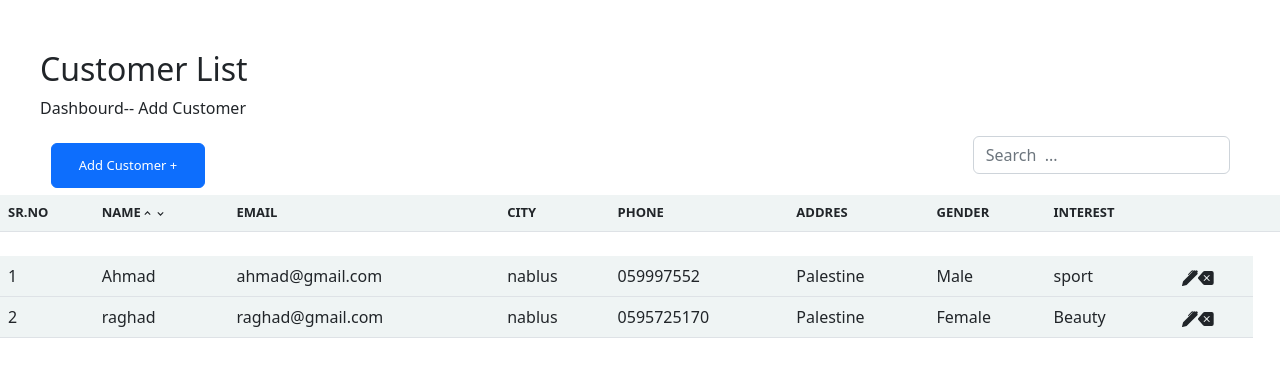
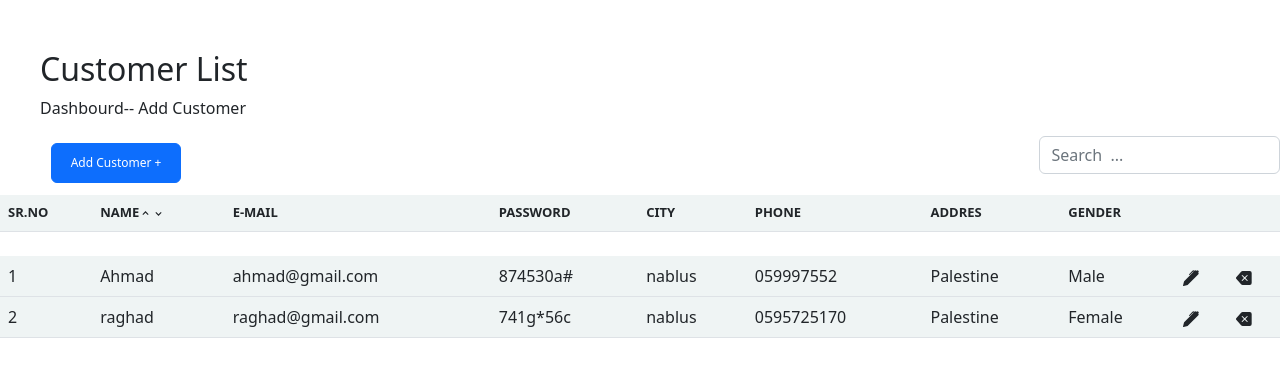
Before and after one commit to iMohammadSawalha/storify, a React (Create React App) app: page / in a window 1280 px wide. Shown: the top 376 px of the page. Built offline with nearby package versions, Linux system fonts and the light colour scheme.

Commit message:
modification to popup

```diff
--- a/src/components/Addcustomer/EditableRow.js
+++ b/src/components/Addcustomer/EditableRow.js
@@ -11,7 +11,7 @@ import { BsX } from "react-icons/bs";
 
             <tr id='edit'>
             <td>  {editFormData.ind}  </td>
-                <td> <input type="text" name="name" defaultValue={editFormData.title} onChange={handleEditFormChange} /></td>
+                <td> <input type="text" name="name" defaultValue={editFormData.name} onChange={handleEditFormChange} /></td>
 
                 <td> <input type="text" name="email" defaultValue={editFormData.email} onChange={handleEditFormChange} /></td>
 
@@ -24,10 +24,8 @@ import { BsX } from "react-icons/bs";
                 <td> <input type="text" name="interset" defaultValue={editFormData.interset} onChange={handleEditFormChange} /></td>
 
                 <td>
-                  <BsFillBookmarkFill onClick={handleEditFromSubmit}/>
-                  <BsX onClick={handleCancelClick}/>
-
-                </td>
+                  <BsFillBookmarkFill onClick={handleEditFromSubmit}/> </td>
+                  <td>  <BsX onClick={handleCancelClick}/> </td>
             </tr>
         </>
     )
--- a/src/components/Addcustomer/ListCu.js
+++ b/src/components/Addcustomer/ListCu.js
@@ -14,31 +14,34 @@ import { Table } from 'react-bootstrap';
   const ListC = () => {
     const [editFormData, setEditFormData] = useState({
 
-        title: "",
+        name: "",
         email: "",
         address: "",
         pho: "",
         city: "",
         gender:"",
-        interset:""
+        password:""
       })
       const [customerData, setcustomerData] = useState(jsonData);
       const [EditcustomerDataId, setEditcustomerDataId] = useState(null);
       const [CustomerDataLength, setCustomerDataLength] = useState(customerData.length + 1);
       const [search, setSearch] = useState('');
+
       // sort......
       const onSorterDow =(e)=>{
 
         const sortedData=[...customerData]
-          sortedData.sort((a,b)=>a.title < b.title ? 1 : -1)
+          sortedData.sort((a,b)=>a.name < b.name ? 1 : -1)
         setcustomerData(sortedData);
        };
        const onSorterUp =(e)=>{
 
         const sortedData=[...customerData]
-          sortedData.sort((a,b)=>a.title < b.title ? -1 : 1)
+          sortedData.sort((a,b)=>a.name < b.name ? -1 : 1)
         setcustomerData(sortedData);
        };
+
+
        const handleDeleteClick = (customerDataId) => {
 		const newCustomerData = [...customerData];
 
@@ -53,13 +56,13 @@ import { Table } from 'react-bootstrap';
         event.preventDefault();
         const editedcustomerData = {
           ind: EditcustomerDataId,
-          title: editFormData.title,
+          name: editFormData.name,
           email: editFormData.email,
           address: editFormData.address,
           pho: editFormData.pho,
           city: editFormData.city,
           gender: editFormData.gender,
-          interset: editFormData.interset,
+          password: editFormData.passwor,
         }
         const newCustomerData = [...customerData];
       const index = customerData.findIndex((customerData) => customerData.ind === EditcustomerDataId);
@@ -90,20 +93,20 @@ const handleEditFormChange = (event) => {
         setEditcustomerDataId(customerData.ind);
         const formValues = {
         ind:customerData.ind,
-          title: customerData.title,
+          name: customerData.name,
           email: customerData.email,
           address: customerData.address,
           pho: customerData.pho,
           city: customerData.city,
           gender: customerData.gender,
-          interset: customerData.interset
+          password: customerData.password
         }
 
         setEditFormData(formValues)
       }
 
       const tableRows = customerData.filter((item)=>{
-        return (search.toLowerCase() === '') || (search.toUpperCase() === '') ? item : (item.title.toLowerCase().includes(search)) || (item.title.toUpperCase().includes(search)) }).map((customerData) => {
+        return (search.toLowerCase() === '') || (search.toUpperCase() === '') ? item : (item.name.toLowerCase().includes(search)) || (item.name.toUpperCase().includes(search)) }).map((customerData) => {
         return (
 <>
 				<Fragment>
@@ -123,19 +126,23 @@ const handleEditFormChange = (event) => {
   return (
     <div className='all'>
         <h2 >Customer List</h2>
-        <p>Dashbourd-- Add Customer</p>
+        <p id='parg'>Dashbourd-- Add Customer</p>
 
        <div className='Customer'>
+
        <div className='bar'>
+
        <PopupCu func={addRows} />
-       <Form id='search'>
+
+
           <InputGroup className='my-3'>
-            <Form.Control
+
+            <Form.Control  className='search'
               onChange={(e) => setSearch(e.target.value)}
               placeholder='Search  ...'
             />
           </InputGroup>
-        </Form>
+          </div>
           </div>
 
           <Table   >
@@ -144,12 +151,12 @@ const handleEditFormChange = (event) => {
               <th>Sr.NO</th>
               <th>
                 Name<BiChevronUp onClick={()=>onSorterUp()}/>< BiChevronDown onClick={()=>onSorterDow()}/> </th>
-              <th>email</th>
+              <th>E-mail</th>
+              <th>password</th>
               <th>City</th>
               <th>Phone</th>
-              <th>addres</th>
+              <th>Addres</th>
               <th>Gender</th>
-              <th>interest</th>
               <th>  </th>
               <th>  </th>
 
@@ -159,7 +166,7 @@ const handleEditFormChange = (event) => {
           <tbody>{tableRows}</tbody>
         </Table>
         </div>
-        </div>
+
 
   );
 }
--- a/src/components/Addcustomer/ListStyle.css
+++ b/src/components/Addcustomer/ListStyle.css
@@ -27,7 +27,7 @@ h2{
 .Customer{
     margin-top: 50px;
 }
-p{
+#parg{
     position: relative;
     top: 50px;
     left: 40px;
@@ -50,11 +50,17 @@ thead{
     text-transform: uppercase;
 
 }
-#search{
-    margin-left: 60%;
-}
+
 tr:hover td{
     color: rgb(31, 81, 112);
     cursor: pointer;
     background-color: #eff4f4;
 }
+
+
+.my-3 {
+
+    width: 15%;
+    height: 11%;
+    margin-left: 67%;
+}
--- a/src/components/Addcustomer/PopupC.css
+++ b/src/components/Addcustomer/PopupC.css
@@ -1,9 +1,9 @@
 #add{
     margin-top: 23px;
     margin-left: 4%;
-    width: 12%;
-    height: 45px;
-   font-size:small;
+    height: 40px;
+   font-size:12px;
+   width: 45%;
 
 }
 
@@ -42,7 +42,7 @@
     padding-left: 6%;
     color: gray;
 }
-#title{
+#name{
     width: 40%;
     height: 8%;
     margin-left: 6%;
@@ -80,7 +80,17 @@
     border-radius: 10px;
     border-color: #d3d3d3;
 }
+.password{
+    padding-left: 6%;
+    color: gray;
 
+}
+#password{
+    width: 40%;
+    margin-left: 6%;
+    border-radius: 10px;
+    border-color: #d3d3d3;
+}
 
 #rest{
     width: 20%;
@@ -89,31 +99,3 @@
     border-radius: 10px;
     border-color: #d3d3d3;
 }
-@media only screen and (min-width: 768px) and (max-width: 991px) {
-    #add{
-        margin-top: 23px;
-        margin-left: 4%;
-        width: 13%;
-        height: 35px;
-       font-size:11px;
-
-    }
-
-}
-@media only screen and (max-width: 767px) {
-    #add{
-        margin-top: 23px;
-        margin-left: 10%;
-        width: 60%;
-        height: 30px;
-       font-size:10px;
-
-    }
-    .body{
-        width: 500px;
-        height: 320px;;
-       display: flex;
-        position: relative;
-    }
-
-}
--- a/src/components/Addcustomer/PopupCu.js
+++ b/src/components/Addcustomer/PopupCu.js
@@ -8,44 +8,42 @@ const PopupCu =(props)=>{
     const [show, setShow] = useState(false);
     const handleClose = () => setShow(false);
     const handleShow = () => setShow(true);
-    const [title,settitle]=useState('');
+    const [name,setname]=useState('');
     const [address,setaddress]=useState('');
     const [pho,setpho]=useState('');
     const [city,setcity]=useState('');
     const [email,setemail]=useState('');
     const [gender,setgender]=useState('');
-    const [interset,setinterset]=useState('');
+    const [password,setpassword]=useState('');
 
     const changeCity = (event) => {
    setcity(event.target.value);
     };
-    const changeinterset = (event) => {
-      setinterset(event.target.value);
-       };
+
 
     const transferValue = (event) => {
       event.preventDefault();
       const val = {
-        title,
+        name,
         email,
         address,
         pho,
         city,
         gender,
-        interset
+        password
       };
       props.func(val);
       clearState();
     };
 
     const clearState = () => {
-      settitle('');
+      setname('');
       setaddress('');
       setpho('');
       setcity('');
       setemail('');
       setgender('');
-      setinterset('');
+      setpassword('');
 
 
     };
@@ -68,10 +66,15 @@ return(
 
    <form className='form-style'>
      <label className='lab'> Username :</label>
-     <input value={title} onChange={(e)=>settitle(e.target.value)} name='title' type="text" id="title" placeholder='Add Name'/>
+     <input value={name} onChange={(e)=>setname(e.target.value)} name='name' type="text" id="name" placeholder='Add Name'/>
      <div className='flex'></div>
+
     <label className='emaill'> E-mail :</label>
      <input value={email} onChange={(e)=>setemail(e.target.value)} name='email' type="text" id="email" placeholder='ex:myname@example.com'/>
+     <div className='flex'></div>
+
+<label className='password'> Password :</label>
+     <input value={password} onChange={(e)=>setpassword(e.target.value)} name='password' type="text" id="password" placeholder='Type here'/>
      <div className='flex'></div>
      <label className='addres'> Address :</label>
      <input value={address} onChange={(e)=>setaddress(e.target.value)} name="addres" id="address" placeholder='Type here'/>
@@ -85,17 +88,7 @@ return(
      <input value={city} onChange={changeCity} name="city" id="citty" />
 
 
-     <div className='flex'></div>
-      <label htmlFor="interest-select" className='lab'> Interest :</label>
-      <select value= {interset} name="rest" id="rest" onChange={changeinterset}>
-      <option >select</option>
-          <option value="Sport">Sport</option>
-          <option value="Clothing">Clothing</option>
-          <option value="Shoes">Shoes</option>
-          <option value="Accessorie">Accessorie</option>
-          <option value="Home & Pets">Home & Pets</option>
-          <option value="Beauty">Beauty</option>
-     </select>
+
      <div className='flex'></div>
       <label htmlFor="gender-select" className='lab' > Gender :</label>
       <select value={gender} name="rest" id="rest"  onChange={(e)=>setgender(e.target.value)}>
--- a/src/components/Addcustomer/ReadOnlyRow.js
+++ b/src/components/Addcustomer/ReadOnlyRow.js
@@ -6,17 +6,19 @@ const ReadOnlyRow = ({ customerData, handleEditClick, handleDeleteClick }) => {
     return (
         <tr key={customerData.ind}>
             <td> {customerData.ind}</td>
-            <td>{customerData.title}</td>
+            <td>{customerData.name}</td>
             <td>{customerData.email}</td>
+            <td>{customerData.password}</td>
             <td>{customerData.address}</td>
             <td>{customerData.pho}</td>
             <td>{customerData.city}</td>
             <td>{customerData.gender}</td>
-            <td>{customerData.interset}</td>
-            <td>
-                <BsFillPenFill onClick={(event) => handleEditClick(event, customerData)}  />
+
+            <td><BsFillPenFill onClick={(event) => handleEditClick(event, customerData)}  /></td>
+                <td>
                 <BsFillBackspaceFill onClick={() => handleDeleteClick(customerData.ind)} />
             </td>
+
         </tr>
     )
 }
--- a/src/components/Addcustomer/data.json
+++ b/src/components/Addcustomer/data.json
@@ -1,23 +1,25 @@
 [
     {
     "ind":1,
-    "title":"Ahmad",
+    "name":"Ahmad",
     "email":"ahmad@gmail.com",
+    "password":"874530a#",
     "address":"nablus",
     "pho":"059997552",
     "city":"Palestine",
-    "gender":"Male",
-    "interset":"sport"
+    "gender":"Male"
+
     },
 
     {
     "ind":2,
-    "title":"raghad",
+    "name":"raghad",
     "email":"raghad@gmail.com",
+    "password":"741g*56c",
     "address":"nablus",
     "pho":"0595725170",
     "city":"Palestine",
-    "gender":"Female",
-    "interset":"Beauty"
+    "gender":"Female"
+
     }
   ]
```
